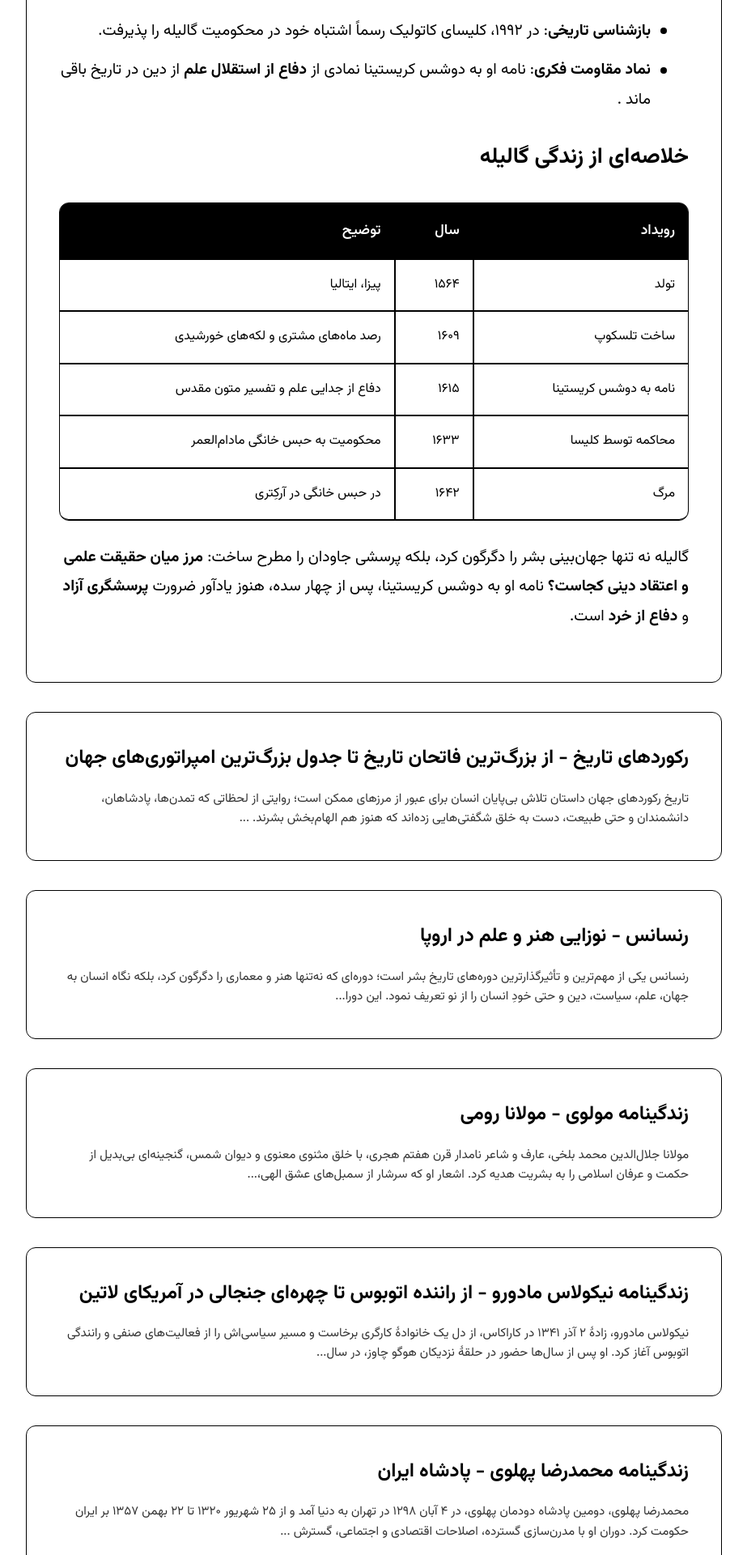
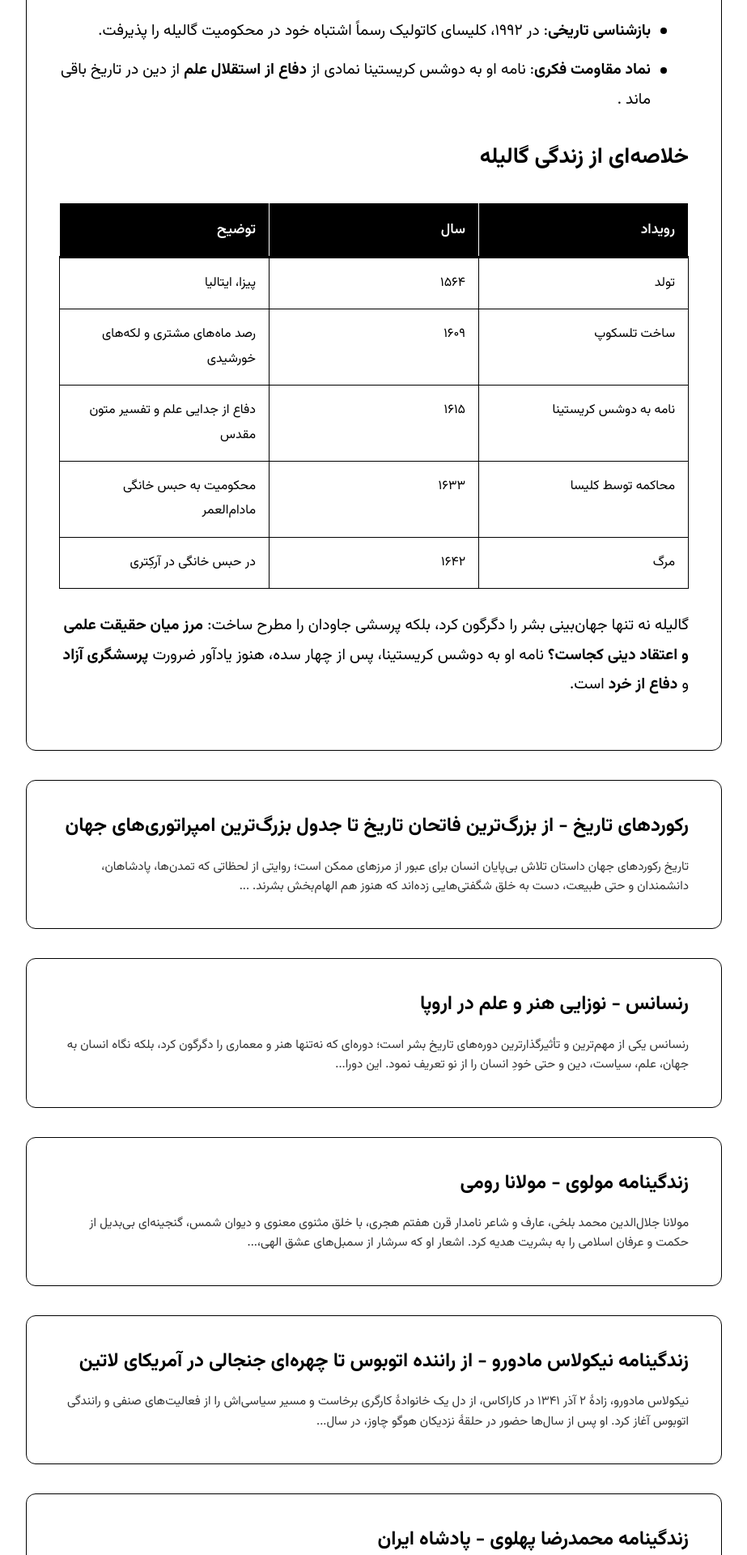
Before and after one commit to darkblog/darkblog.github.io, a Jekyll site: the page built from _posts/2025-7-5-68.md, in a window 1280 px wide. Shown: the part 1730-3650 px from the top of the page at 81% size, without its empty margins (178-1101 px from the left). Built offline with Jekyll 4.4.1, drawn with Linux system fonts in a browser that asks for light colours.

Commit message:
Update post.html

```diff
--- a/_layouts/post.html
+++ b/_layouts/post.html
@@ -265,17 +265,14 @@
 
         .post-content table {
             width: 100%;
-            border-collapse: separate;
-            border-spacing: 0;
+            border-collapse: collapse;
             margin: clamp(1.5rem, 3vh, 1.875rem) 0;
             font-size: clamp(0.9rem, 2.2vw, 1rem);
             border-radius: var(--radius);
             overflow: hidden;
             border: 1px solid black;
             background: white;
-            display: table;
-            overflow-x: auto;
-            -webkit-overflow-scrolling: touch;
+            table-layout: fixed;
         }
 
         .post-content table thead {
@@ -289,10 +286,12 @@
             text-align: right;
             font-weight: 600;
             font-size: clamp(0.95rem, 2.5vw, 1.1rem);
-            border: 1px solid black;
-            border-bottom-width: 0.1875rem;
-            white-space: nowrap;
-            min-width: min-content;
+            border: 1px solid rgba(255, 255, 255, 0.3);
+            border-bottom: 0.1875rem solid black;
+            overflow: hidden;
+            text-overflow: ellipsis;
+            white-space: normal;
+            word-wrap: break-word;
         }
 
         .post-content table td {
@@ -301,8 +300,10 @@
             border: 1px solid black;
             vertical-align: top;
             font-weight: 400;
-            white-space: nowrap;
-            min-width: min-content;
+            overflow: hidden;
+            text-overflow: ellipsis;
+            white-space: normal;
+            word-wrap: break-word;
         }
 
         .post-content table tbody tr {
@@ -311,32 +312,6 @@
 
         .post-content table tbody tr:nth-child(even) {
             background-color: white;
-        }
-
-        .post-content table th:first-child,
-        .post-content table td:first-child {
-            border-right: none;
-        }
-
-        .post-content table th:last-child,
-        .post-content table td:last-child {
-            border-left: none;
-        }
-
-        .post-content table thead th:first-child {
-            border-top-right-radius: calc(var(--radius) - 1px);
-        }
-
-        .post-content table thead th:last-child {
-            border-top-left-radius: calc(var(--radius) - 1px);
-        }
-
-        .post-content table tbody tr:last-child td:first-child {
-            border-bottom-right-radius: calc(var(--radius) - 1px);
-        }
-
-        .post-content table tbody tr:last-child td:last-child {
-            border-bottom-left-radius: calc(var(--radius) - 1px);
         }
 
         .post-content ul ul,
@@ -425,12 +400,66 @@
             .post-content table {
                 display: block;
                 overflow-x: auto;
+                -webkit-overflow-scrolling: touch;
+                table-layout: auto;
+                width: 100%;
+            }
+
+            .post-content table thead,
+            .post-content table tbody,
+            .post-content table th,
+            .post-content table td,
+            .post-content table tr {
+                display: block;
+            }
+
+            .post-content table thead tr {
+                position: absolute;
+                top: -9999px;
+                left: -9999px;
+            }
+
+            .post-content table tr {
+                border: 1px solid black;
+                margin-bottom: 0.75rem;
+                border-radius: calc(var(--radius) - 0.25rem);
+            }
+
+            .post-content table td {
+                border: none;
+                border-bottom: 1px solid rgba(0, 0, 0, 0.1);
+                position: relative;
+                padding-right: 50%;
+                text-align: left;
+                white-space: normal;
+            }
+
+            .post-content table td:before {
+                content: attr(data-label);
+                position: absolute;
+                right: 0.75rem;
+                width: 45%;
+                padding-left: 0.75rem;
+                font-weight: bold;
+                text-align: right;
+                color: black;
+            }
+
+            .post-content table td:last-child {
+                border-bottom: 0;
+            }
+        }
+
+        @media (min-width: 769px) {
+            .post-content table {
+                max-width: 100%;
+                overflow-x: visible;
             }
 
             .post-content table th,
             .post-content table td {
-                white-space: normal;
-                min-width: 120px;
+                max-width: 200px;
+                min-width: 100px;
             }
         }
     </style>
```
